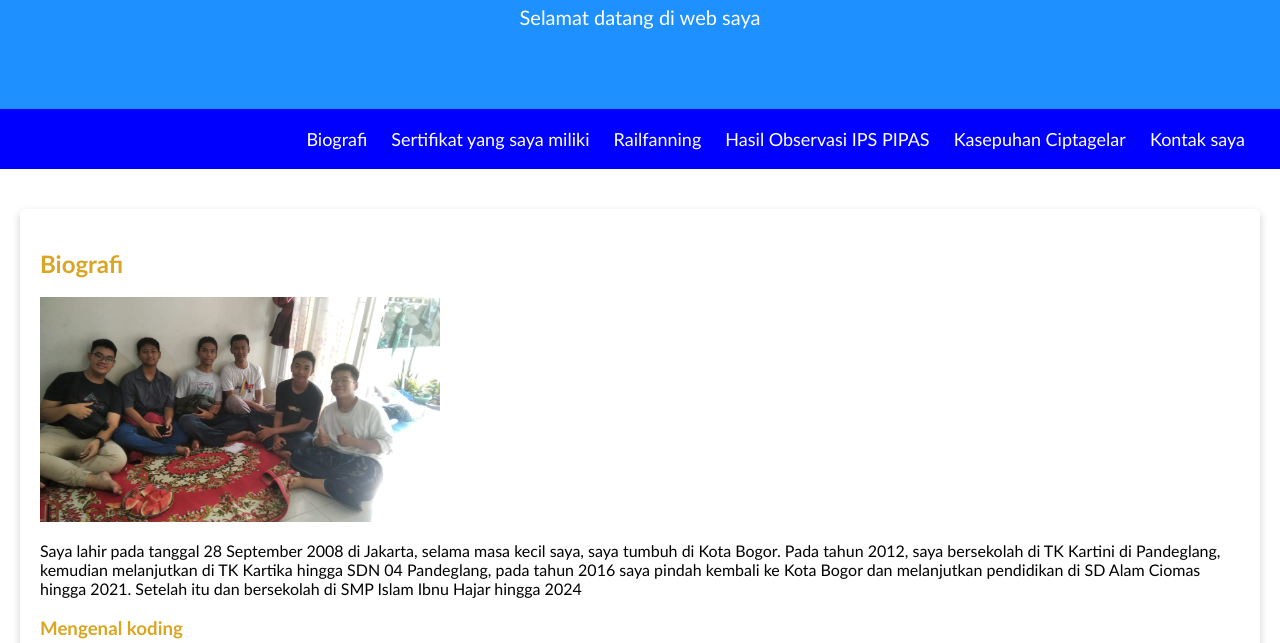
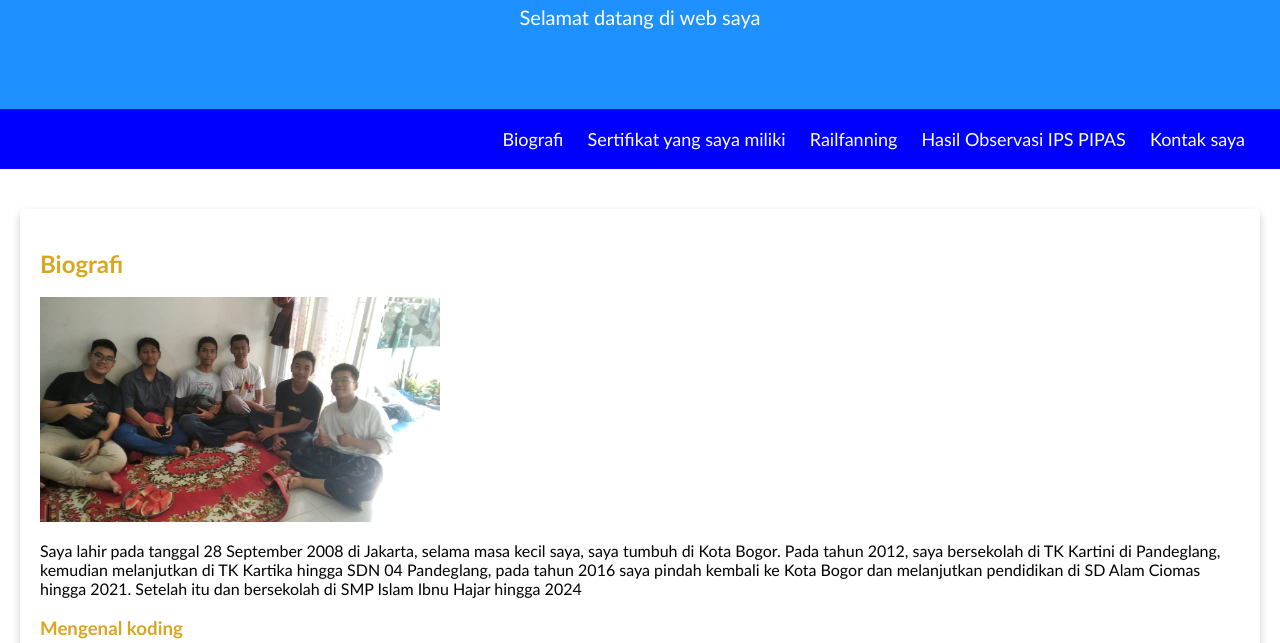
Before and after one commit to Darry244/Portofolio-baru, a plain HTML site: page index.html in a window 1280 px wide. Shown: the part 157-800 px from the top of the page. Drawn offline with Linux system fonts and the light colour scheme.

Commit message:
Update index.html

```diff
--- a/index.html
+++ b/index.html
@@ -27,9 +27,6 @@
                 </li>
                 <li>
                     <a href="#Hasil Observasi IPS PIPAS">Hasil Observasi IPS PIPAS</a>
-                </li>
-                <li>
-                    <a href="https://darry244.github.io/Gelaralam/">Kasepuhan Ciptagelar</a>
                 </li>
                 <li>
                     <a href="#kontak">Kontak saya</a>
```
